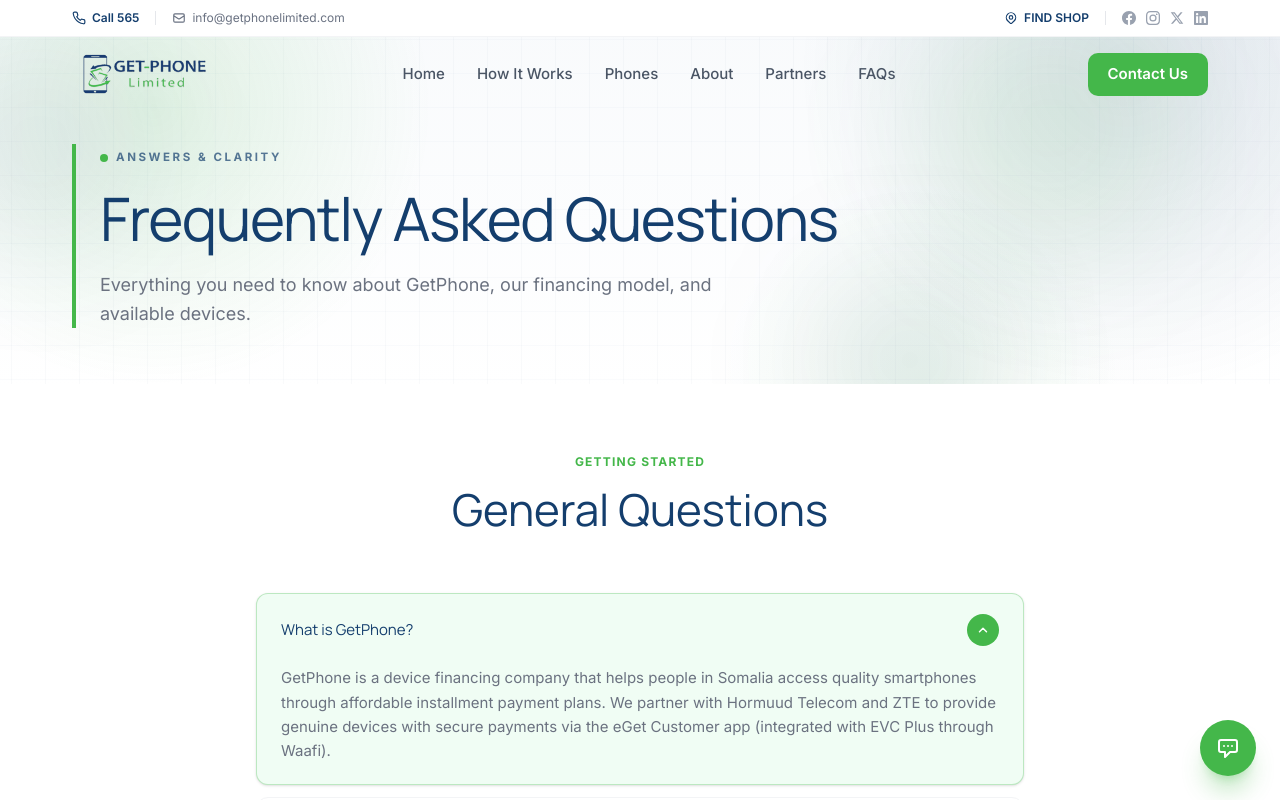
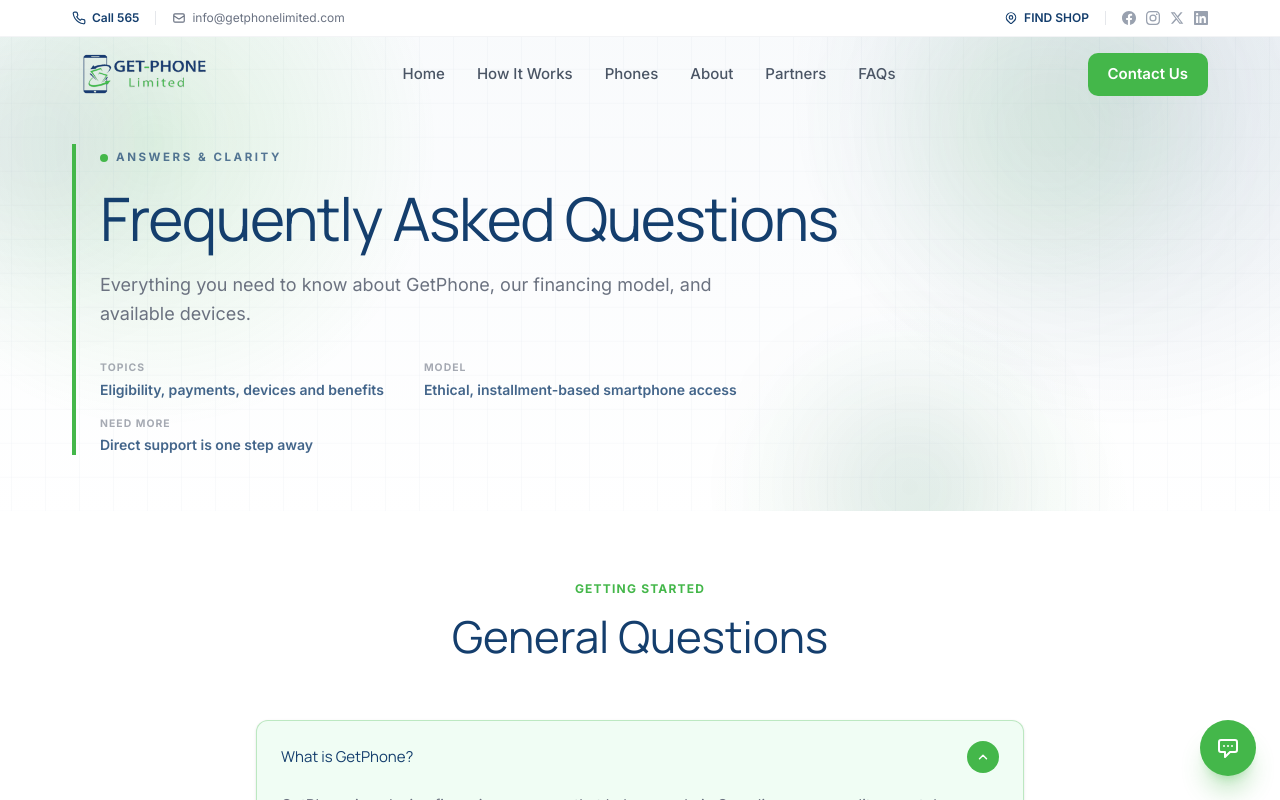
Before and after one commit to SamWachira/getphone-website, a Next.js app: page /faq in a window 1280 px wide. Shown: the top 800 px of the page. Built offline with nearby package versions, Linux system fonts and the light colour scheme.

Commit message:
Fix: Add support for 'details' prop in PageHero to resolve build error

```diff
--- a/src/components/PageHero.tsx
+++ b/src/components/PageHero.tsx
@@ -4,12 +4,14 @@
   title: string;
   description?: string;
   eyebrow?: string;
+  details?: { label: string; value: string }[];
 }
 
 export default function PageHero({
   title,
   description,
   eyebrow = 'GetPhone',
+  details,
 }: PageHeroProps) {
   return (
     <section className="relative overflow-hidden bg-background-alt pt-28 pb-10 md:pt-32 md:pb-12 lg:pt-36 lg:pb-14">
@@ -33,6 +35,21 @@
               {description}
             </p>
           )}
+
+          {details && details.length > 0 && (
+            <div className="mt-8 flex flex-wrap gap-x-10 gap-y-4">
+              {details.map((detail, index) => (
+                <div key={index} className="flex flex-col">
+                  <span className="text-[0.65rem] font-bold uppercase tracking-widest text-muted/60 mb-1">
+                    {detail.label}
+                  </span>
+                  <span className="text-sm font-semibold text-primary/80">
+                    {detail.value}
+                  </span>
+                </div>
+              ))}
+            </div>
+          )}
         </div>
       </div>
     </section>
```
Also changed, not shown: 1 other file (tests, documents, lock files or other folders).
